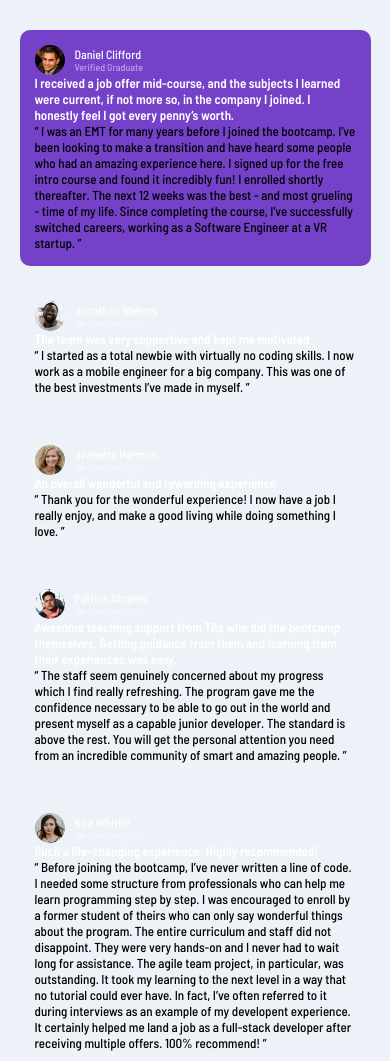
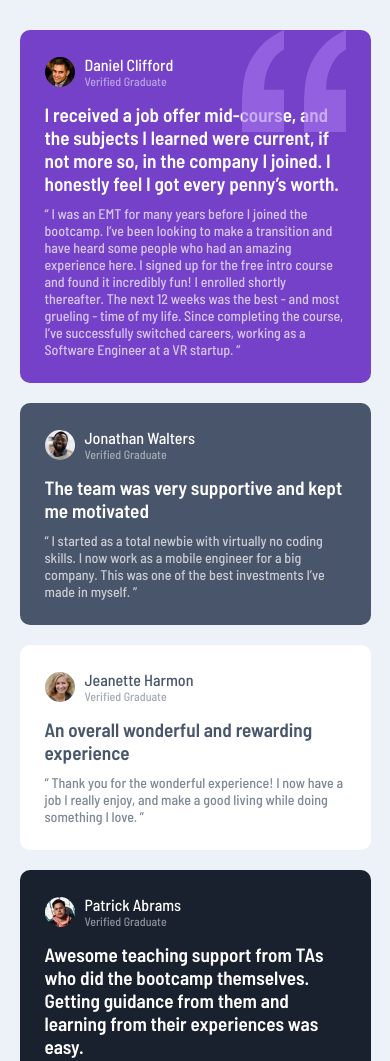
Before and after one commit to TannyWeb/testimonials-grid-section, a plain HTML site: page index.html in a window 390 px wide. Shown: the top 1061 px of the page. Drawn offline with Linux system fonts and the light colour scheme.

Commit message:
styled css for mobile item

```diff
--- a/css/style.css
+++ b/css/style.css
@@ -28,13 +28,16 @@ body {
 
 .grid-item {
     border-radius: 0.625rem;
-    padding: 0.9375rem;
+    padding: 1.5625rem;
     margin-bottom: 1.25rem;
+    color: var(--White);
+    /* line-height: 1.4;; */
 }
 
 .person-info {
     display: flex;
     align-items: center;
+    margin-bottom: 15px;
 }
 
 .person-info img {
@@ -45,20 +48,60 @@ body {
 
 .item-1 {
     background-color: var(--Moderate-violet);
+    position: relative;
 }
 
-.grid-item .person-title  {
-    color: var(--White);
-}
+
 .grid-item .person-title h3 {
-    font-size: 0.75rem;
+    font-size: 1rem;
 }
 .grid-item .person-title p {
     opacity: 50%;
-    font-size: 10px;
+    font-size: 0.75rem;
 }
 
 .main-para {
     font-weight: 600;
-    color: var(--White);
+    font-size: 1.2rem;
+    margin-bottom: 10px;
 }
+
+.secondary-para {
+    opacity: 70%;
+    font-size: 0.875rem;
+
+}
+
+.item-2 {
+    background: var(--Very-dark-grayish-blue);
+}
+
+.item-3 {
+    background: var(--White);
+    color: var(--Very-dark-grayish-blue)
+}
+
+.item-4 {
+    background: var(--Very-dark-blackish-blue);
+}
+.item-5 {
+    background: var(--White);
+    color: var(--Very-dark-grayish-blue)
+}
+
+.item-1::before {
+    /* content: '';
+    position: absolute;
+    background-image: url('/images/bg-pattern-quotation.svg');
+    height: 100px;
+    width: 100px;
+    opacity: 50%;
+    top: 0;
+    right: 25px; */
+
+    content: url('/images/bg-pattern-quotation.svg');
+    position: absolute;
+    top: 0;
+    right: 25px;
+    opacity: 60%;
+}
```
